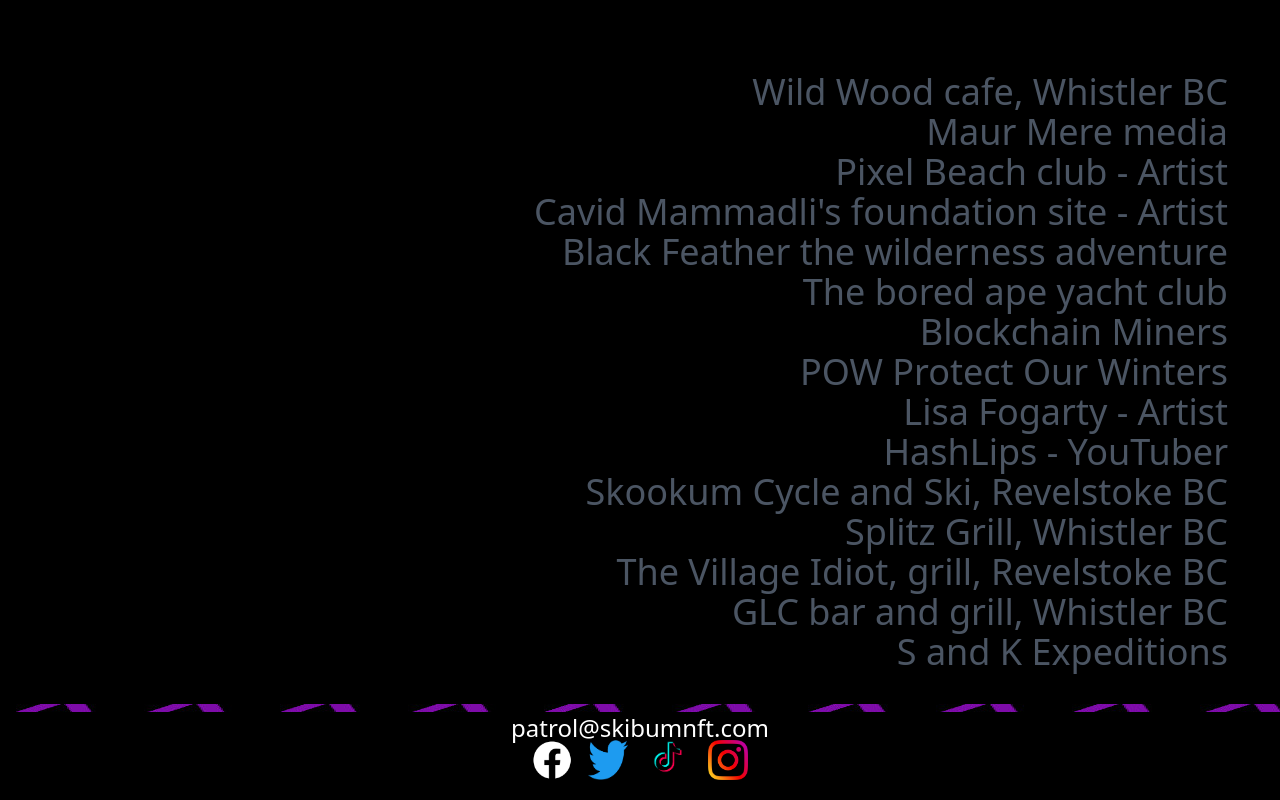
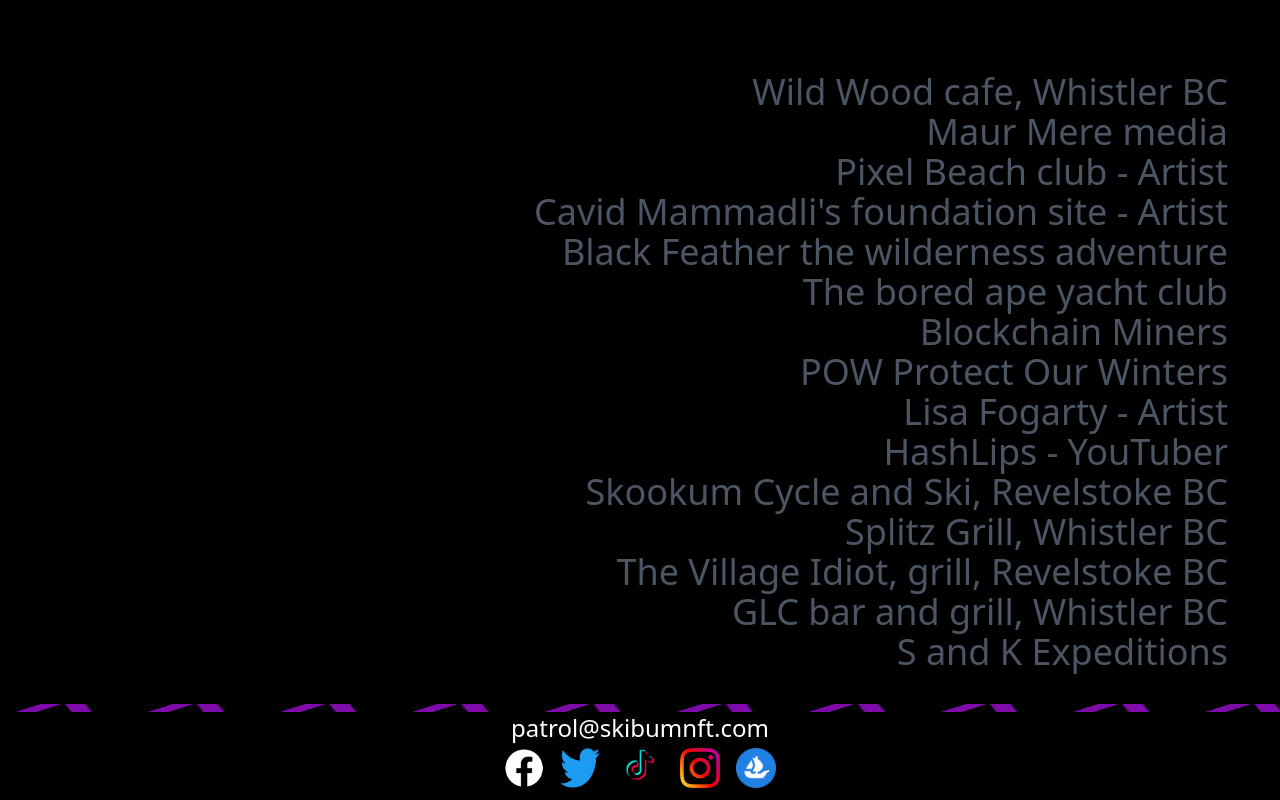
Before and after one commit to Jonathanvanhaaften/skibumnft, a React (Create React App) app in the folder skibumnft/: page /links in a window 1280 px wide. Shown: the part 758-1558 px from the top of the page. Built offline with nearby package versions, Linux system fonts and the light colour scheme; no server answers; what react-alert-template-basic would draw is missing.

Commit message:
added opensea to header

```diff
--- a/skibumnft/src/components/content/Footer.js
+++ b/skibumnft/src/components/content/Footer.js
@@ -6,6 +6,7 @@
 import insta_logo from '../../images/Instagram_Glyph_Gradient_RGB.png'
 import tiktok_logo from '../../images/tiktok-logo.png'
 import twitter_logo from '../../images/twitter-logo.png'
+import opensea_logo from '../../images/opensea.png'
 
 
 
@@ -16,10 +17,11 @@
     const {REACT_APP_INSTA_URL} = process.env
     const {REACT_APP_TWITTER_URL} = process.env
     const {REACT_APP_TIKTOK_URL} = process.env
+    const {REACT_APP_OPENSEA_URL} = process.env
     return (
-      <div className="h-100 grid grid-rows-6 bg-black h-12 w-full relative text-white" style={{ backgroundImage: `url('${bgimg}` }}>
+      <div className="h-100 grid grid-rows-6 bg-black h-12 w-full relative text-white " style={{ backgroundImage: `url('${bgimg}` }}>
 
-<div  className="row-start-3 p-5 bg-fixed bg-black bg-cover h-20 relative">
+<div  className="row-start-3 p-7 bg-fixed bg-black bg-cover h-20 relative">
       <div className="flex  justify-center relative bg-black ">
 
                 <a className="px-2" href={REACT_APP_FACEBOOK_URL}>
@@ -33,7 +35,11 @@
                 </a>
                 <a className="px-2" href={REACT_APP_INSTA_URL}>
                     <img className="w-10 h-10" src={insta_logo} alt="Instagram" />
-                </a></div>
+                </a>
+                <a className="px-2" href={REACT_APP_OPENSEA_URL}>
+                    <img className="w-10 h-10" src={opensea_logo} alt="Instagram" />
+                </a>
+                </div>
      </div>
      <div className=" row-start-2 relative bg-black bg-cover flex justify-center ">
      <a  href="mailto:Patrol@skibumnft.com"  className="text-2xl">patrol@skibumnft.com</a>
```
